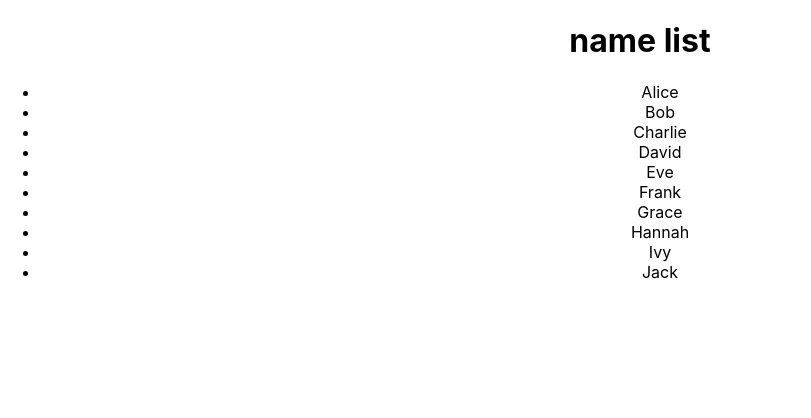
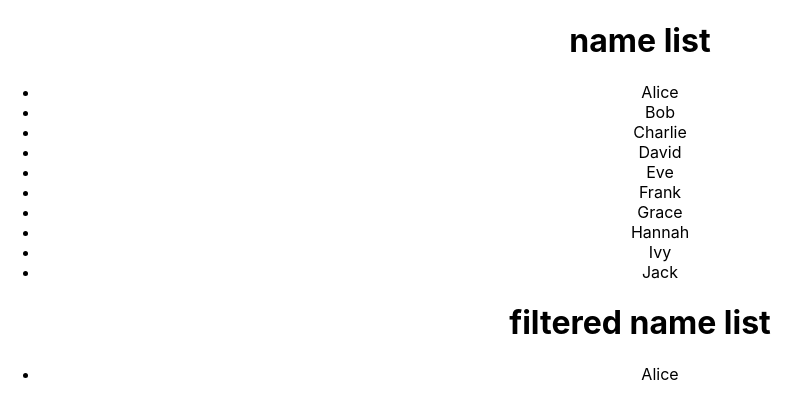
Before and after one commit to dulhara19/React-Learning-Project-phase02, a React (Create React App) app in the folder testreactapp02/: page / in a window 1280 px wide. Shown: the top 418 px of the page, without its empty margins (0-811 px from the left). Built offline with nearby package versions, Linux system fonts and the light colour scheme.

Commit message:
filtered list is now working

```diff
--- a/testreactapp02/src/App.js
+++ b/testreactapp02/src/App.js
@@ -1,5 +1,6 @@
 import './App.css';
 import ArrayMap from './component/ArrayMap';
+import ArrayFilter from './component/ArrayFilter';
 
 const names = ["Alice", "Bob", "Charlie", "David", "Eve", "Frank", "Grace", "Hannah", "Ivy", "Jack"];
 
@@ -11,8 +12,8 @@ function App() {
 
       <h1> name list</h1>
       <ArrayMap names={names} />
-
-
+      <h1>filtered name list</h1>
+      <ArrayFilter names={names}/>
 
     </div>
   );
--- /dev/null
+++ b/testreactapp02/src/component/ArrayFilter.jsx
@@ -0,0 +1,22 @@
+const arrayfilter = ({names}) => {
+
+    const filteredNames= names.filter((name)=>(name.startsWith('A'))); //filtering names starting with A
+    console.log(filteredNames);
+
+    return (
+    <div className="App">
+
+        <ul>
+            {
+             filteredNames.map((namess,index)=>{
+                return (<li key={index}>{namess}</li> )
+             })
+            }
+
+
+        </ul>
+
+    </div>
+    )
+}
+export default arrayfilter;
--- a/testreactapp02/src/component/ArrayMap.jsx
+++ b/testreactapp02/src/component/ArrayMap.jsx
@@ -1,6 +1,8 @@
 const arrayMap = ({names}) => {
+
+
     return (
-    <div className="App">
+    <div className="">
 
         <ul>
             {
```
